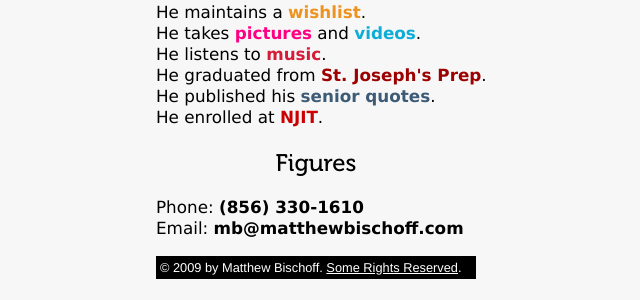
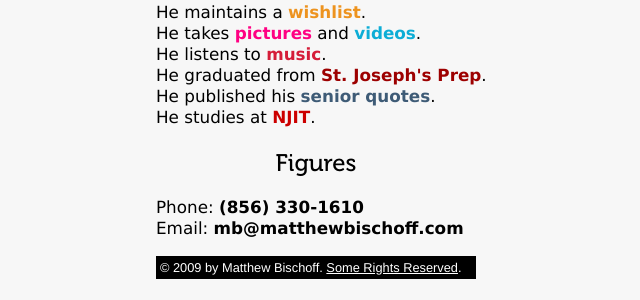
Before and after one commit to mbbischoff/website, a Jekyll site: the page index.html, which Jekyll copies as it is, in a window 1280 px wide. Shown: the part 363-663 px from the top of the page, without its empty margins (324-964 px from the left). Built offline with Jekyll 4.4.1, drawn with Linux system fonts in a browser that asks for light colours.

Commit message:
quick update to force publish

```diff
--- a/index.html
+++ b/index.html
@@ -72,7 +72,7 @@
     <li>He listens to <a class="lastfm" href="http://last.fm/user/Magicpop">music</a>.</li>
     <li>He graduated from <a class="sjprep" href="http://sjprep.org/">St. Joseph's Prep</a>.</li>
     <li>He published his <a class="tumblr" href="http://matthewbischoff.com/seniorquotes">senior quotes</a>.</li>
-    <li>He enrolled at <a class="njit" href="http://njit.edu">NJIT</a>.<li>
+    <li>He studies at <a class="njit" href="http://njit.edu">NJIT</a>.<li>
   </ul>
 
   <!--<div class="image"><img src="images/photo.png" /></div>-->
```
